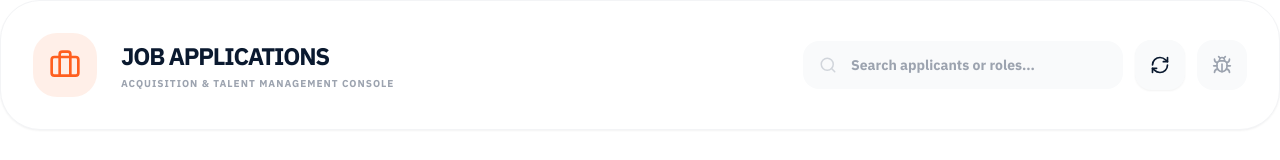
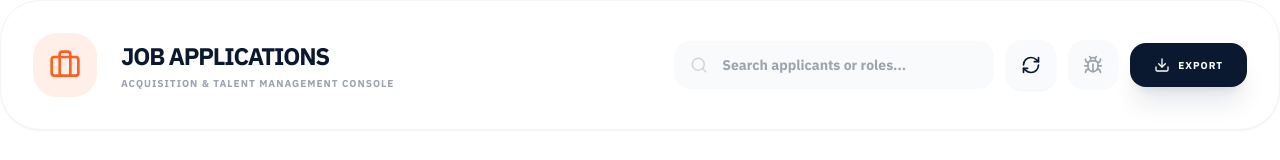
Before and after one commit to elameen37/sidosea, a Next.js app: page /admin/applications in a window 1280 px wide. Shown: the top 160 px of the page. Built offline with nearby package versions, Linux system fonts and the light colour scheme; no server answers; the database is empty.

Commit message:
feat(admin): implement form submission export and improve AI diagnostics

```diff
--- a/src/app/admin/applications/page.tsx
+++ b/src/app/admin/applications/page.tsx
@@ -8,6 +8,7 @@ import {
 } from 'lucide-react';
 import { motion, AnimatePresence } from 'framer-motion';
 import SaveDialog from '@/components/shared/SaveDialog';
+import { exportToCSV } from '@/lib/export';
 
 export default function JobApplicationsPage() {
     const [applications, setApplications] = useState<any[]>([]);
@@ -110,6 +111,12 @@ export default function JobApplicationsPage() {
                         className={`p-3.5 rounded-2xl border transition-all ${showDebug ? 'bg-brand-navy text-white' : 'bg-gray-50 text-gray-400 border-transparent hover:border-gray-200'}`}
                     >
                         <Bug size={20} />
+                    </button>
+                    <button
+                        onClick={() => exportToCSV(applications, 'sidosea_applications_export')}
+                        className="px-6 py-3.5 bg-brand-navy text-white text-[10px] font-black uppercase tracking-widest rounded-2xl hover:bg-brand-orange transition-all shadow-xl shadow-brand-navy/10 flex items-center gap-2"
+                    >
+                        <Download size={16} /> Export
                     </button>
                 </div>
             </div>
--- a/src/app/admin/leads/page.tsx
+++ b/src/app/admin/leads/page.tsx
@@ -8,6 +8,7 @@ import {
 } from 'lucide-react';
 import { motion, AnimatePresence } from 'framer-motion';
 import SaveDialog from '@/components/shared/SaveDialog';
+import { exportToCSV } from '@/lib/export';
 
 export default function LeadsAdmin() {
     const [leads, setLeads] = useState<any[]>([]);
@@ -125,7 +126,13 @@ export default function LeadsAdmin() {
                                     className="absolute right-0 top-full mt-4 bg-white rounded-3xl shadow-2xl border border-gray-100 w-64 overflow-hidden z-[100]"
                                 >
                                     <div className="p-3 space-y-1">
-                                        <button className="w-full flex items-center gap-4 p-4 text-left hover:bg-gray-50 rounded-2xl transition-all group">
+                                        <button
+                                            onClick={() => {
+                                                exportToCSV(leads, 'sidosea_leads_export');
+                                                setShowReportMenu(false);
+                                            }}
+                                            className="w-full flex items-center gap-4 p-4 text-left hover:bg-gray-50 rounded-2xl transition-all group"
+                                        >
                                             <div className="w-10 h-10 bg-green-50 rounded-xl flex items-center justify-center text-green-500 group-hover:scale-110 transition-transform">
                                                 <FileSpreadsheet size={20} />
                                             </div>
--- a/src/app/api/admin/diagnostics/route.ts
+++ b/src/app/api/admin/diagnostics/route.ts
@@ -16,7 +16,7 @@ export async function GET() {
     const geminiKey = process.env.GEMINI_API_KEY;
     if (!geminiKey) {
         diagnostics.ai.status = 'error';
-        diagnostics.ai.message = 'Missing API Key';
+        diagnostics.ai.message = 'Verify Vercel ENV';
     } else {
         try {
             // Use a very small request to test connectivity
--- a/src/app/api/chat/route.ts
+++ b/src/app/api/chat/route.ts
@@ -25,7 +25,10 @@ export async function POST(req: Request) {
     const rawApiKey = process.env.GEMINI_API_KEY;
 
     if (!rawApiKey) {
-        return NextResponse.json({ error: 'AI service is not configured.' }, { status: 500 });
+        return NextResponse.json({
+            error: 'AI service is not configured. (ENV_MISSING: GEMINI_API_KEY)',
+            instruction: 'Please add GEMINI_API_KEY to your deployment environment variables (e.g., Vercel Dashboard) and redeploy.'
+        }, { status: 500 });
     }
 
     const apiKey = rawApiKey.trim();
--- /dev/null
+++ b/src/lib/export.ts
@@ -0,0 +1,40 @@
+/**
+ * Institutional Data Export Utility
+ * Handles conversion of JSON collections to CSV format for administrative analysis.
+ */
+
+export function exportToCSV(data: any[], filename: string) {
+    if (!data || !data.length) return;
+
+    // 1. Extract Headers
+    const headers = Object.keys(data[0]);
+
+    // 2. Map Rows
+    const csvRows = data.map(row => {
+        return headers.map(header => {
+            const val = row[header];
+            // Handle strings with commas or newlines
+            if (typeof val === 'string') {
+                const escaped = val.replace(/"/g, '""').replace(/\n/g, ' ');
+                return `"${escaped}"`;
+            }
+            return val;
+        }).join(',');
+    });
+
+    // 3. Combine Headers and Rows
+    const csvContent = [headers.join(','), ...csvRows].join('\n');
+
+    // 4. Create Download Link
+    const blob = new Blob([csvContent], { type: 'text/csv;charset=utf-8;' });
+    const url = URL.createObjectURL(blob);
+    const link = document.createElement('a');
+
+    link.setAttribute('href', url);
+    link.setAttribute('download', `${filename}_${new Date().toISOString().split('T')[0]}.csv`);
+    link.style.visibility = 'hidden';
+
+    document.body.appendChild(link);
+    link.click();
+    document.body.removeChild(link);
+}
```
